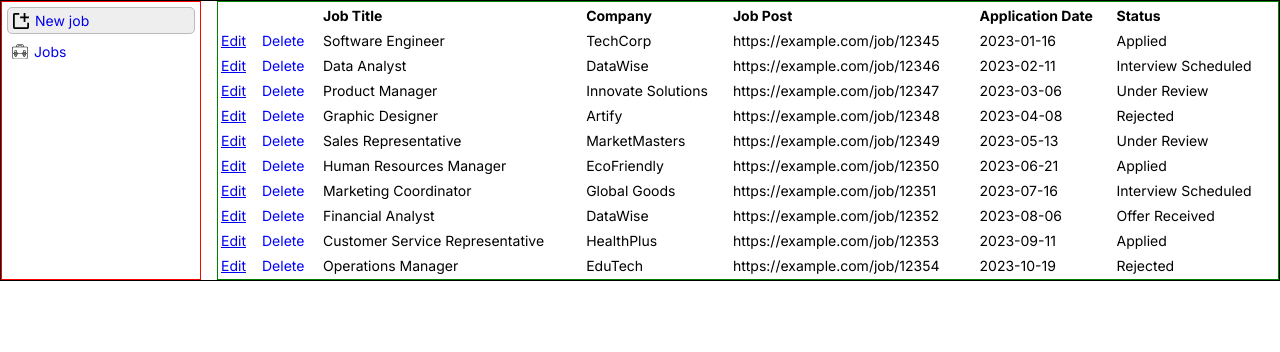
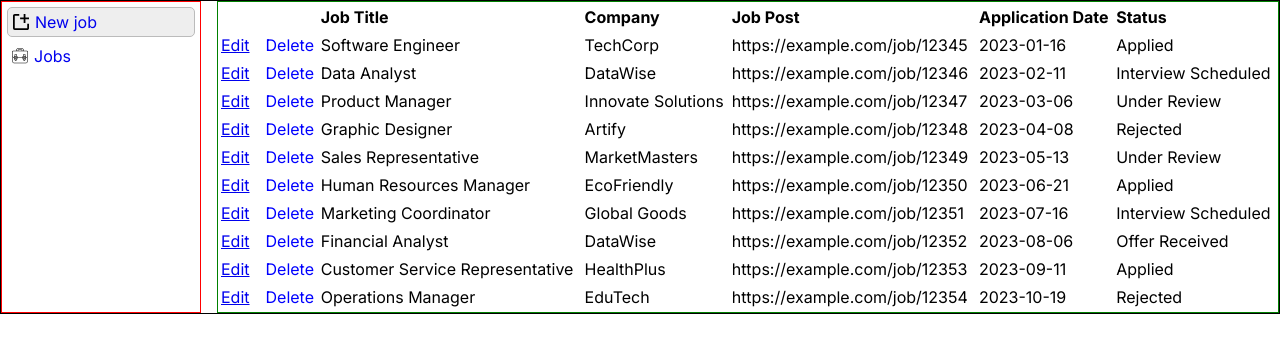
Before and after one commit to jpnws/goodjob, a React (Vite) app: page / in a window 1280 px wide. Shown: the top 352 px of the page. Built offline with nearby package versions, Linux system fonts and the light colour scheme.

Commit message:
Use the default font size.

```diff
--- a/src/Dashboard/Dashboard.module.css
+++ b/src/Dashboard/Dashboard.module.css
@@ -1,6 +1,8 @@
 .dashboard {
   display: flex;
   gap: 1rem;
+  margin-right: auto;
+  margin-left: auto;
   border: 1px solid #000000;
-  font-size: 14px;
+  max-width: 1280px;
 }
```
